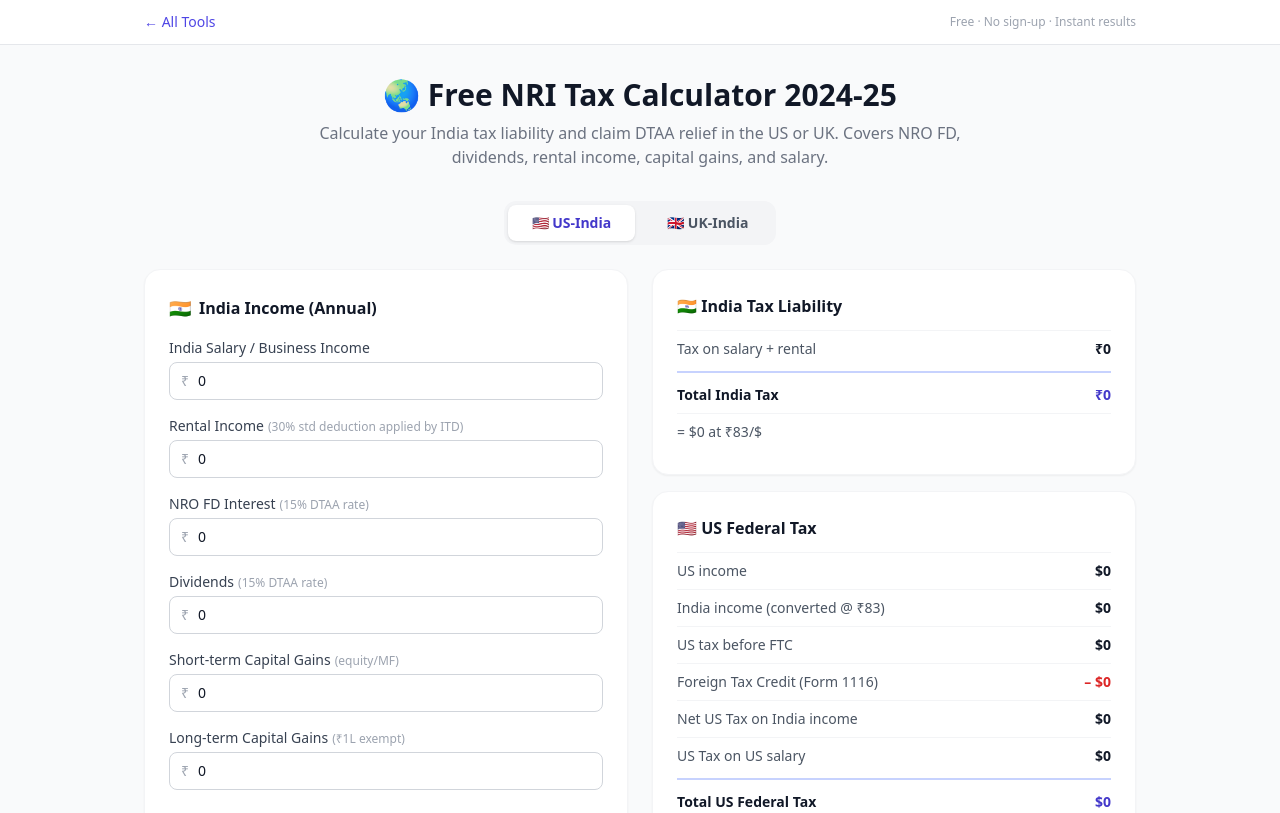
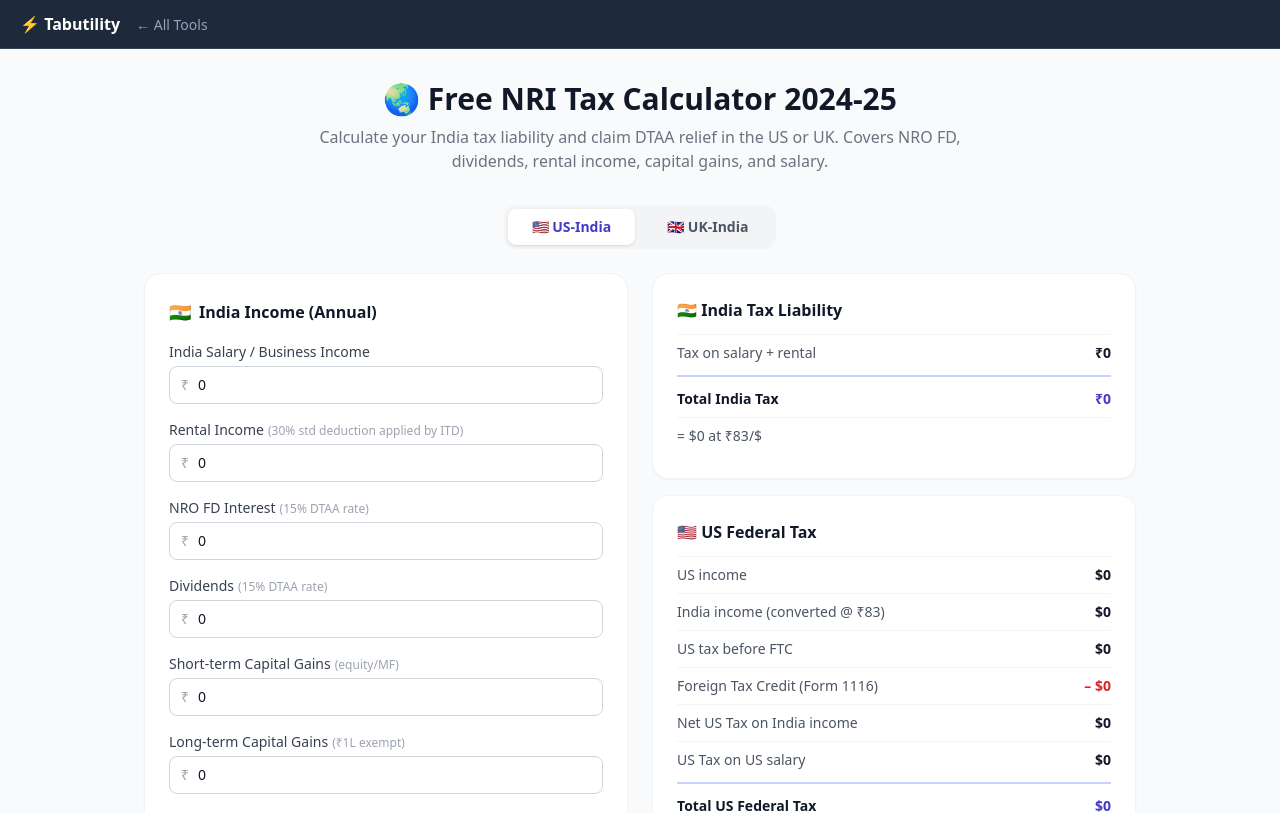
Before and after one commit to rakeshv02/nri-tax-calculator, a React (Vite) app: page / in a window 1280 px wide. Shown: the top 813 px of the page. Built offline with nearby package versions, Linux system fonts and the light colour scheme.

Commit message:
Standardize header: ⚡ Tabutility + ← All Tools

```diff
--- a/src/App.jsx
+++ b/src/App.jsx
@@ -418,14 +418,7 @@ export default function App() {
   return (
     <div className="min-h-screen bg-gray-50">
       {/* Header */}
-      <header className="bg-white border-b border-gray-200 sticky top-0 z-10">
-        <div className="max-w-5xl mx-auto px-4 py-3 flex items-center justify-between">
-          <a href="https://tabutility.com" className="flex items-center gap-2 text-indigo-600 hover:text-indigo-700 text-sm font-medium">
-            ← All Tools
-          </a>
-          <span className="text-xs text-gray-400">Free · No sign-up · Instant results</span>
-        </div>
-      </header>
+      <nav style={{background:'#1e293b',padding:'12px 20px',display:'flex',alignItems:'center',gap:16,borderBottom:'1px solid #334155',margin:'-0px'}}><span style={{color:'#fff',fontWeight:700,fontSize:16}}>⚡ Tabutility</span><a href="https://tabutility.com" style={{color:'#94a3b8',textDecoration:'none',fontSize:14}}>← All Tools</a></nav>
 
       <main className="max-w-5xl mx-auto px-4 py-8">
         {/* Hero */}
```
